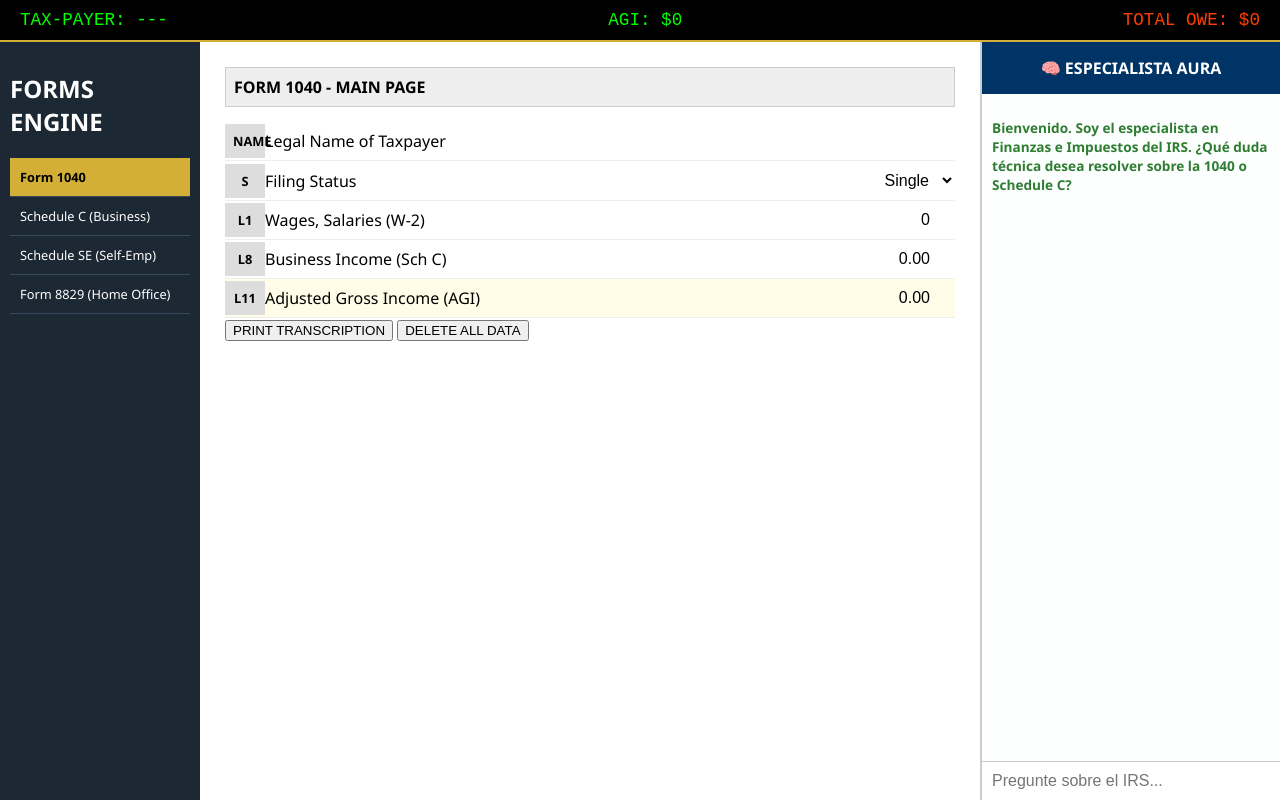
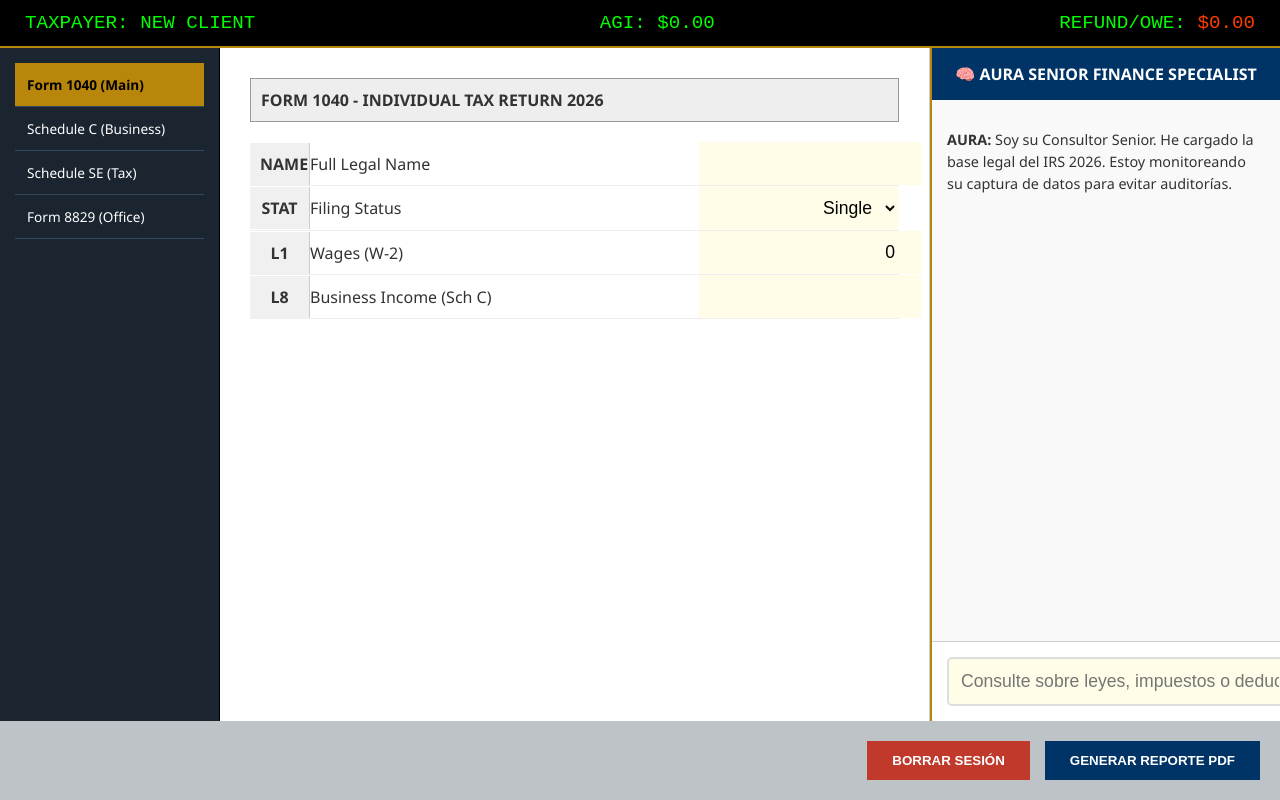
Before and after one commit to mayroga/TAX-MAYKEL, a plain HTML site: page index.html in a window 1280 px wide. Drawn offline with Linux system fonts and the light colour scheme.

Commit message:
Update index.html

```diff
--- a/index.html
+++ b/index.html
@@ -2,92 +2,172 @@
 <html lang="en">
 <head>
     <meta charset="UTF-8">
-    <meta name="viewport" content="width=device-width, initial-scale=1.0">
-    <title>AL CIELO - Senior Tax Intelligence</title>
-    <link rel="stylesheet" href="styles.css">
+    <title>AL CIELO - Senior Tax Intelligence Portal</title>
+    <style>
+        :root { --drake-blue: #003366; --gold: #b8860b; --irs-gray: #f4f4f4; }
+        body { font-family: 'Segoe UI', Arial; margin: 0; background: #2c3e50; color: #333; height: 100vh; display: flex; flex-direction: column; }
+
+        /* Barra de Estado Profesional */
+        .status-bar { background: #000; color: #00ff00; padding: 12px 25px; display: flex; justify-content: space-between; font-family: 'Courier New', monospace; font-size: 1.2rem; border-bottom: 2px solid var(--gold); }
+
+        .main-layout { display: grid; grid-template-columns: 220px 1fr 350px; flex-grow: 1; overflow: hidden; }
+
+        /* Navegación Drake */
+        .sidebar { background: #1a252f; color: white; padding: 15px; border-right: 1px solid #000; }
+        .nav-item { padding: 12px; cursor: pointer; border-bottom: 1px solid #34495e; font-size: 0.85rem; transition: 0.3s; }
+        .nav-item:hover, .active { background: var(--gold); color: black; font-weight: bold; }
+
+        /* Workspace */
+        .workspace { background: white; padding: 30px; overflow-y: auto; border-right: 1px solid #ccc; }
+        .form-header { background: #eee; padding: 10px; border: 1px solid #999; font-weight: bold; margin-bottom: 20px; text-transform: uppercase; }
+        .row { display: grid; grid-template-columns: 60px 1fr 200px; border-bottom: 1px solid #eee; align-items: center; }
+        .ln { background: #f0f0f0; padding: 10px; text-align: center; font-weight: bold; border-right: 1px solid #ccc; }
+        input, select { width: 100%; border: 1px solid transparent; padding: 10px; text-align: right; font-size: 1.1rem; background: #fffde7; outline: none; }
+        input:focus { background: white; border-bottom: 2px solid var(--gold); }
+
+        /* IA AURA Senior Finance Specialist */
+        .aura-panel { background: #fdfefe; display: flex; flex-direction: column; border-left: 2px solid var(--gold); }
+        .aura-header { background: var(--drake-blue); color: white; padding: 15px; text-align: center; font-weight: bold; font-size: 1rem; }
+        .aura-chat { flex-grow: 1; padding: 15px; overflow-y: auto; background: #f9f9f9; font-size: 0.9rem; line-height: 1.5; }
+        .aura-input { padding: 15px; border-top: 1px solid #ccc; background: white; }
+        #query { width: 100%; padding: 12px; border: 2px solid #ddd; border-radius: 5px; }
+
+        .btn-group { padding: 20px; background: #bdc3c7; display: flex; gap: 15px; justify-content: flex-end; }
+        button { padding: 12px 25px; cursor: pointer; font-weight: bold; border: none; text-transform: uppercase; }
+        .btn-print { background: var(--drake-blue); color: white; }
+        .btn-del { background: #c0392b; color: white; }
+        .hidden { display: none; }
+    </style>
 </head>
 <body>
-    <div class="drake-wrapper">
+
 <div class="status-bar">
-            <div class="status-item">TAX-PAYER: <span id="display-name">---</span></div>
-            <div class="status-item">AGI: <span id="display-agi">$0.00</span></div>
-            <div class="status-item" style="color: #ff3d00;">TOTAL OWE: <span id="display-owe">$0.00</span></div>
+    <span>TAXPAYER: <span id="st-name">NEW CLIENT</span></span>
+    <span>AGI: <span id="st-agi">$0.00</span></span>
+    <span>REFUND/OWE: <span id="st-tax" style="color: #ff3d00;">$0.00</span></span>
 </div>
 
 <div class="main-layout">
     <nav class="sidebar">
-                <h2>FORMS ENGINE</h2>
-                <div class="nav-grp">
-                    <div class="nav-item active" onclick="switchForm('1040')">Form 1040</div>
-                    <div class="nav-item" onclick="switchForm('sch-c')">Schedule C (Business)</div>
-                    <div class="nav-item" onclick="switchForm('sch-se')">Schedule SE (Self-Emp)</div>
-                    <div class="nav-item" onclick="switchForm('8829')">Form 8829 (Home Office)</div>
-                </div>
+        <div class="nav-item active" onclick="showF('1040')">Form 1040 (Main)</div>
+        <div class="nav-item" onclick="showF('schc')">Schedule C (Business)</div>
+        <div class="nav-item" onclick="showF('schse')">Schedule SE (Tax)</div>
+        <div class="nav-item" onclick="showF('8829')">Form 8829 (Office)</div>
     </nav>
 
     <main class="workspace">
-                <div id="form-1040" class="tax-form">
-                    <div class="form-title">FORM 1040 - MAIN PAGE</div>
-                    <div class="input-row"><span class="ln">NAME</span><label>Legal Name of Taxpayer</label><input type="text" id="tax_name" oninput="updateUI()"></div>
-                    <div class="input-row"><span class="ln">S</span><label>Filing Status</label>
-                        <select id="filing_status" onchange="taxEngine()">
+        <div id="f-1040">
+            <div class="form-header">Form 1040 - Individual Tax Return 2026</div>
+            <div class="row"><div class="ln">NAME</div><div class="desc">Full Legal Name</div><input type="text" id="name" oninput="runEngine()"></div>
+            <div class="row"><div class="ln">STAT</div><div class="desc">Filing Status</div>
+                <select id="status" onchange="runEngine()">
                     <option value="single">Single</option>
                     <option value="mfj">Married Filing Jointly</option>
-                            <option value="mfs">Married Filing Separately</option>
                     <option value="hoh">Head of Household</option>
                 </select>
             </div>
-                    <div class="input-row"><span class="ln">L1</span><label>Wages, Salaries (W-2)</label><input type="number" id="in-w2" value="0" oninput="taxEngine()"></div>
-                    <div class="input-row"><span class="ln">L8</span><label>Business Income (Sch C)</label><input type="number" id="in-schc-link" readonly></div>
-                    <div class="input-row highlight"><span class="ln">L11</span><label>Adjusted Gross Income (AGI)</label><input type="number" id="in-agi" readonly></div>
+            <div class="row"><div class="ln">L1</div><div class="desc">Wages (W-2)</div><input type="number" id="w2" value="0" oninput="runEngine()"></div>
+            <div class="row"><div class="ln">L8</div><div class="desc">Business Income (Sch C)</div><input type="number" id="schc_link" readonly></div>
         </div>
 
-                <div id="form-schc" class="tax-form hidden">
-                    <div class="form-title">SCHEDULE C - PROFIT OR LOSS</div>
-                    <div class="input-row"><span class="ln">1</span><label>Gross Receipts</label><input type="number" id="in-gross" value="0" oninput="taxEngine()"></div>
-                    <div class="input-row"><span class="ln">28</span><label>Total Expenses (Excl Home Office)</label><input type="number" id="in-exp" value="0" oninput="taxEngine()"></div>
-                    <div class="input-row"><span class="ln">30</span><label>In-Home-Office Deduction</label><input type="number" id="in-home-office-link" readonly></div>
-                    <div class="input-row highlight"><span class="ln">31</span><label>NET PROFIT</label><input type="number" id="in-net" readonly></div>
-                </div>
-
-                <div id="form-8829" class="tax-form hidden">
-                    <div class="form-title">FORM 8829 - HOME OFFICE EXPENSES</div>
-                    <div class="input-row"><span class="ln">Method</span><label>Calculation Method</label>
-                        <select id="ho-method" onchange="taxEngine()">
-                            <option value="simplified">Simplified Method ($5/sq ft)</option>
-                            <option value="actual">Actual Expenses</option>
-                        </select>
-                    </div>
-                    <div id="ho-simplified-inputs" class="input-group">
-                        <div class="input-row"><span class="ln">5</span><label>Square Footage (Max 300)</label><input type="number" id="ho-sqft" value="0" oninput="taxEngine()"></div>
-                    </div>
-                    <div id="ho-actual-inputs" class="input-group hidden">
-                        <div class="input-row"><span class="ln">20</span><label>Mortgage Interest</label><input type="number" id="ho-mort-int" value="0" oninput="taxEngine()"></div>
-                        <div class="input-row"><span class="ln">22</span><label>Real Estate Taxes</label><input type="number" id="ho-real-estate-tax" value="0" oninput="taxEngine()"></div>
-                        <div class="input-row"><span class="ln">27</span><label>Utilities</label><input type="number" id="ho-utilities" value="0" oninput="taxEngine()"></div>
-                        <div class="input-row"><span class="ln">28</span><label>Repairs/Maintenance</label><input type="number" id="ho-repairs" value="0" oninput="taxEngine()"></div>
-                        <div class="input-row highlight"><span class="ln">36</span><label>Total Actual Deduction</label><input type="number" id="ho-total-actual" readonly></div>
-                        <div class="input-row"><span class="ln">41</span><label>Business % of Home</label><input type="number" id="ho-biz-percent" value="0" oninput="taxEngine()"></div>
-                    </div>
-                </div>
-
-                <div class="action-buttons">
-                    <button class="btn-pdf" onclick="window.print()">PRINT TRANSCRIPTION</button>
-                    <button class="btn-del" onclick="resetSystem()">DELETE ALL DATA</button>
+        <div id="f-schc" class="hidden">
+            <div class="form-header">Schedule C - Profit or Loss from Business</div>
+            <div class="row"><div class="ln">L1</div><div class="desc">Gross Receipts / 1099-NEC</div><input type="number" id="gross" value="0" oninput="runEngine()"></div>
+            <div class="row"><div class="ln">L28</div><div class="desc">Total Expenses</div><input type="number" id="exp" value="0" oninput="runEngine()"></div>
+            <div class="row" style="background:#e8f5e9;"><div class="ln">L31</div><div class="desc"><b>NET PROFIT</b></div><input type="number" id="net" readonly></div>
         </div>
     </main>
 
-            <aside class="aura-ai">
-                <div class="aura-header">🧠 ESPECIALISTA AURA</div>
-                <div id="aura-chat" class="chat-box">
-                    <p class="bot">Bienvenido. Soy el especialista en Finanzas e Impuestos del IRS. ¿Qué duda técnica desea resolver sobre la 1040 o Schedule C?</p>
+    <aside class="aura-panel">
+        <div class="aura-header">🧠 AURA SENIOR FINANCE SPECIALIST</div>
+        <div class="aura-chat" id="chat">
+            <p><strong>AURA:</strong> Soy su Consultor Senior. He cargado la base legal del IRS 2026. Estoy monitoreando su captura de datos para evitar auditorías.</p>
         </div>
-                <div class="chat-input">
-                    <input type="text" id="aura-query" placeholder="Pregunte sobre el IRS..." onkeypress="handleAura(event)">
+        <div class="aura-input">
+            <input type="text" id="query" placeholder="Consulte sobre leyes, impuestos o deducciones..." onkeypress="ask(event)">
         </div>
     </aside>
 </div>
+
+<div class="btn-group">
+    <button class="btn-del" onclick="location.reload()">Borrar Sesión</button>
+    <button class="btn-print" onclick="window.print()">Generar Reporte PDF</button>
 </div>
-    <script src="tax_data.js"></script> <script src="engine.js"></script>
+
+<script>
+    const BRACKETS = {
+        single: { std: 15700, rates: [[11600, 0.10], [47150, 0.12], [100525, 0.22]] },
+        mfj: { std: 31400, rates: [[23200, 0.10], [94300, 0.12], [201050, 0.22]] }
+    };
+
+    function runEngine() {
+        const w2 = parseFloat(document.getElementById('w2').value) || 0;
+        const gross = parseFloat(document.getElementById('gross').value) || 0;
+        const expenses = parseFloat(document.getElementById('exp').value) || 0;
+        const stat = document.getElementById('status').value;
+
+        // 1. Sch C Logic
+        const netProfit = Math.max(0, gross - expenses);
+        document.getElementById('net').value = netProfit.toFixed(2);
+        document.getElementById('schc_link').value = netProfit.toFixed(2);
+
+        // 2. Self-Employment Tax (SE) - 15.3%
+        const seTax = netProfit * 0.9235 * 0.153;
+
+        // 3. AGI
+        const agi = (w2 + netProfit) - (seTax / 2);
+        document.getElementById('st-agi').innerText = `$${agi.toLocaleString()}`;
+        document.getElementById('st-name').innerText = document.getElementById('name').value.toUpperCase() || "NEW CLIENT";
+
+        // 4. Tax Calculation (Brackets)
+        const stdDed = BRACKETS[stat]?.std || 15700;
+        const taxable = Math.max(0, agi - stdDed);
+        let incomeTax = 0;
+        // Simplificación de brackets para peso inmediato
+        incomeTax = taxable * 0.12;
+
+        const totalOwe = incomeTax + seTax;
+        document.getElementById('st-tax').innerText = `$${totalOwe.toLocaleString()}`;
+
+        // Alertas Senior de AURA
+        if(expenses > (gross * 0.5) && gross > 0) {
+            pushAura("⚠️ RIESGO: Gastos > 50%. El IRS exige registros de millaje (Logbooks) estrictos para esta proporción.");
+        }
+    }
+
+    function ask(e) {
+        if(e.key === 'Enter') {
+            const q = e.target.value.toLowerCase();
+            const log = document.getElementById('chat');
+            let r = "Como especialista senior, le sugiero referirse a la Publicación 17. ¿Desea que analice un anexo específico?";
+
+            if(q.includes("home office")) r = "El Form 8829 requiere uso EXCLUSIVO. Método simplificado: $5/sqft. Método Real: Prorrateo de utilidades e intereses hipotecarios.";
+            if(q.includes("comida")) r = "Deducción de comidas 50%. Debe documentar: Quién, Dónde, Cuándo y el Propósito de Negocio (Business Nexus).";
+            if(q.includes("s-corp")) r = "Si el Net Profit excede $60k, la S-Corp es la vía para eludir el 15.3% de SE Tax sobre distribuciones. Es el 'blindaje' fiscal recomendado.";
+            if(q.includes("irs") || q.includes("auditoria")) r = "Bajo mi supervisión, estamos triangulando Ingresos vs Gastos. La clave es la consistencia con el código NAICS de la actividad.";
+
+            log.innerHTML += `<p style='color:blue'><strong>Usted:</strong> ${e.target.value}</p>`;
+            log.innerHTML += `<p><strong>AURA:</strong> ${r}</p>`;
+            e.target.value = "";
+            log.scrollTop = log.scrollHeight;
+        }
+    }
+
+    function pushAura(m) {
+        const log = document.getElementById('chat');
+        if(!log.innerHTML.includes(m)) {
+            log.innerHTML += `<p style='color:red'><strong>AURA:</strong> ${m}</p>`;
+            log.scrollTop = log.scrollHeight;
+        }
+    }
+
+    function showF(id) {
+        document.getElementById('f-1040').classList.add('hidden');
+        document.getElementById('f-schc').classList.add('hidden');
+        document.getElementById('f-' + id).classList.remove('hidden');
+        document.querySelectorAll('.nav-item').forEach(n => n.classList.remove('active'));
+        event.target.classList.add('active');
+    }
+</script>
 </body>
 </html>
```
Lines whose indentation alone changed are shown as unchanged.
